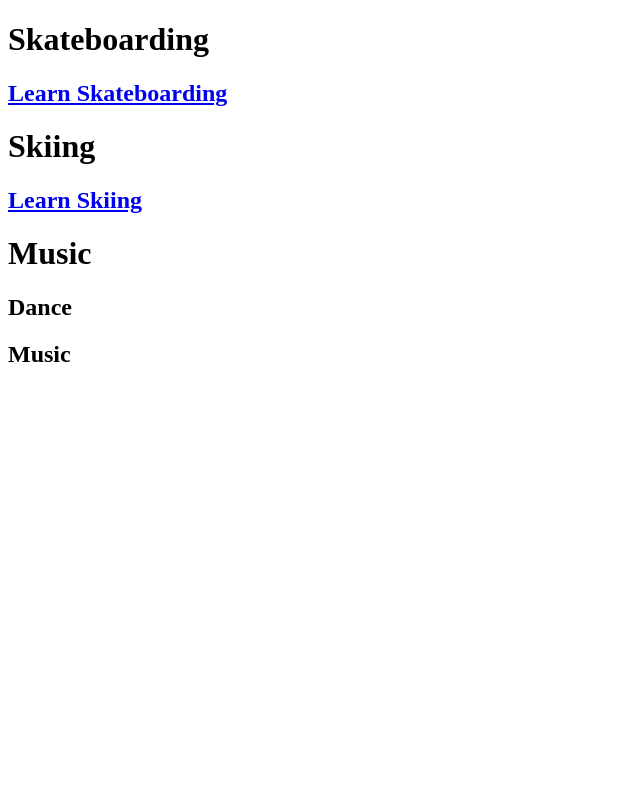
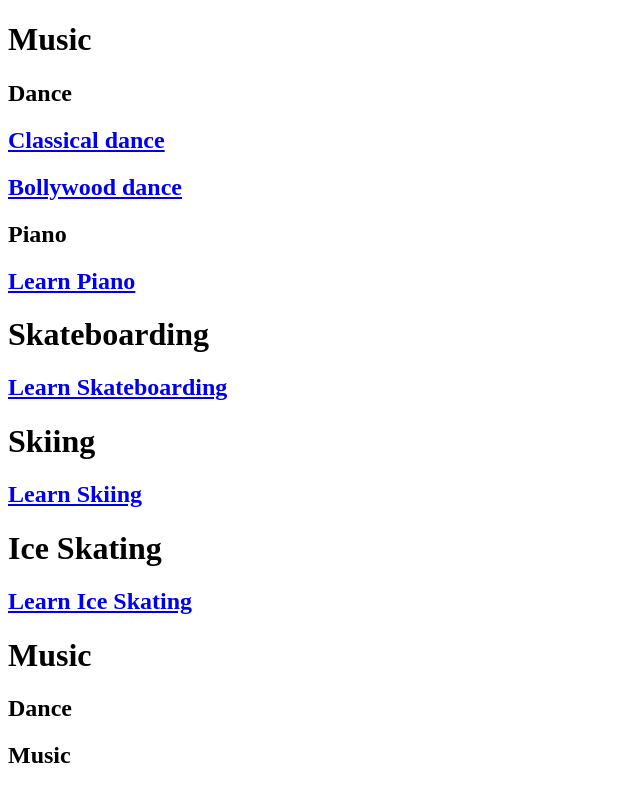
Before and after one commit to aporecha/aporecha.github.io, a plain HTML site: page kids_activities.html in a window 1280 px wide. Shown: the whole page, without its empty margins (0-640 px from the left). Drawn offline with Linux system fonts and the light colour scheme.

Commit message:
Update kids_activities.html

```diff
--- a/kids_activities.html
+++ b/kids_activities.html
@@ -14,6 +14,16 @@
 
 
 <!-- headings - h1 through h6, style -->
+
+<h1>Music</h1>
+  <div class="a">
+    <p>
+  <h2> Dance </h2>
+      <h2> <a href="h" target="_blank">Classical dance</a> </h2>
+      <h2> <a href="h" target="_blank">Bollywood dance</a> </h2>
+   <h2> Piano </h2>
+          <h2> <a href="h" target="_blank">Learn Piano</a> </h2>
+
 <h1>Skateboarding</h1>
   <div class="a">
     <p>
@@ -24,6 +34,11 @@
     <p>
   <h2> <a href="h" target="_blank">Learn Skiing</a> </h2>
 
+ <h1>Ice Skating</h1>
+  <div class="a">
+    <p>
+  <h2> <a href="h" target="_blank">Learn Ice Skating</a> </h2>
+
 <h1>Music</h1>
   <div class="a">
     <p>
```
